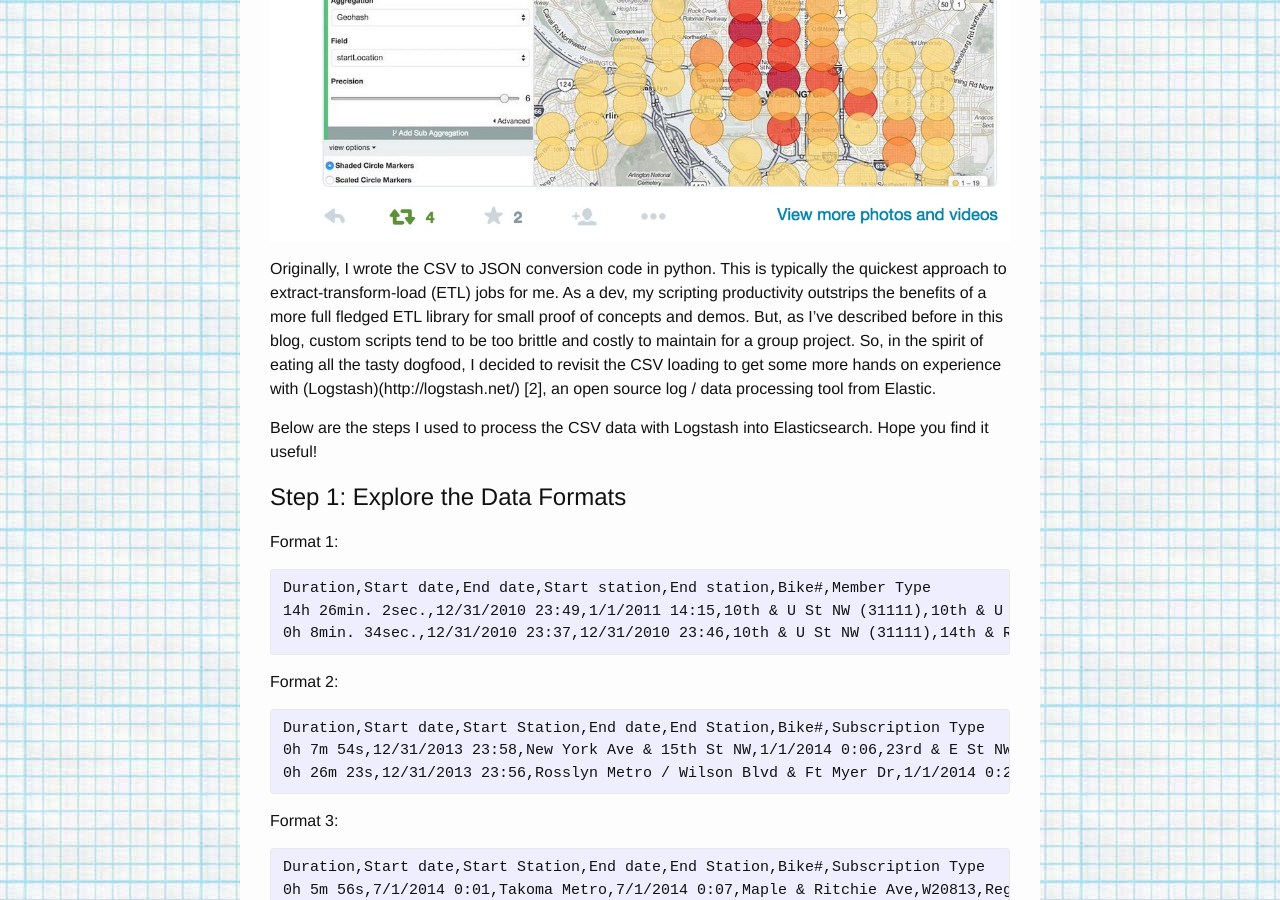
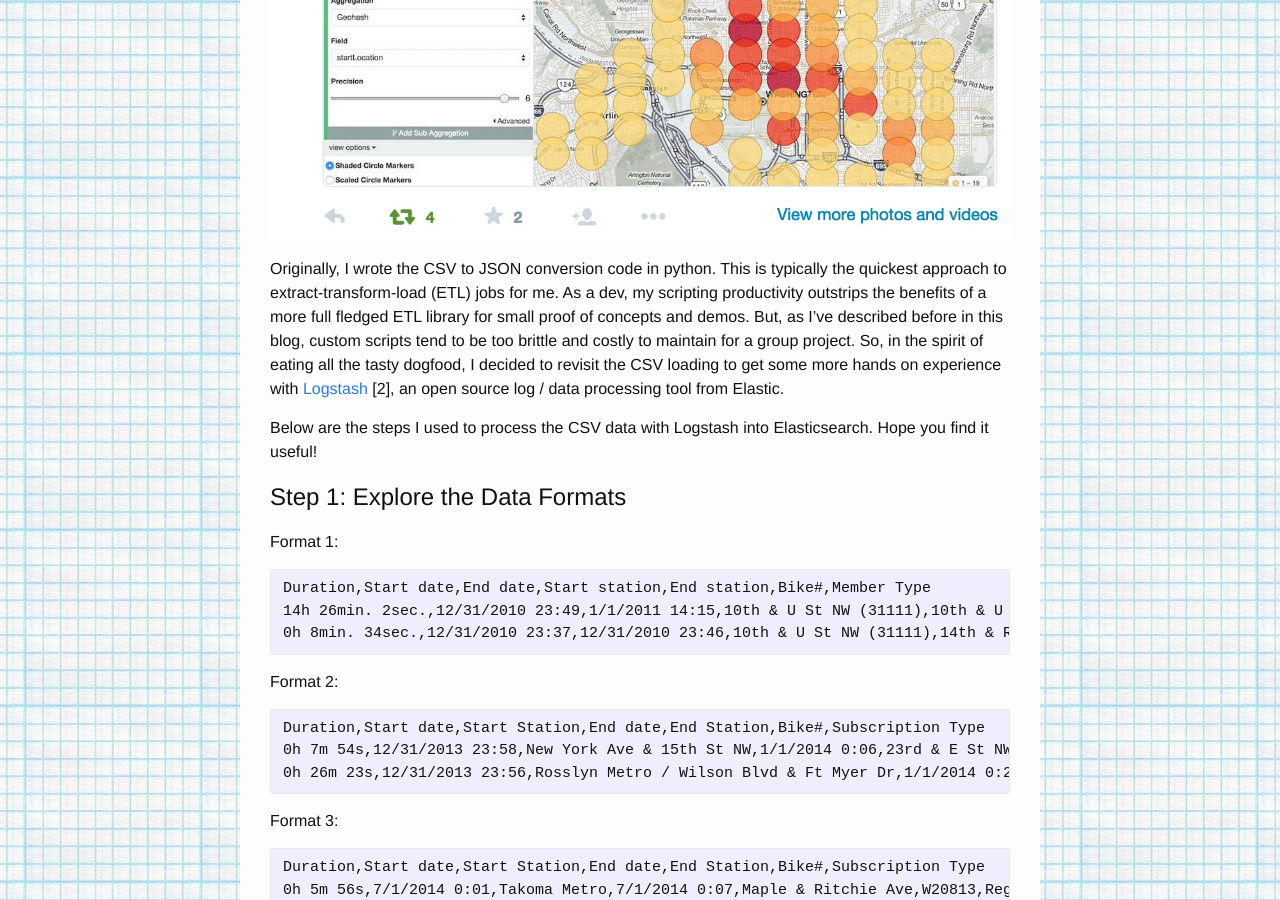
Before and after one commit to derickson/derickson.github.io, a Jekyll site: the page built from _posts/2015-05-12-csv-bikeshare.md, in a window 1280 px wide and 900 px high, scrolled down 704 px. Built offline with Jekyll 4.4.1, drawn with Linux system fonts in a browser that asks for light colours.

Commit message:
bad link md

```diff
--- a/_posts/2015-05-12-csv-bikeshare.md
+++ b/_posts/2015-05-12-csv-bikeshare.md
@@ -13,7 +13,7 @@ The results were fun.  I got to learn the ELK stack with real data and I even go
 
 ![Tweet](/images/posts/2015-05-12-cabiTweet.jpg "Bikeshare Tweet")
 
-Originally, I wrote the CSV to JSON conversion code in python.  This is typically the quickest approach to extract-transform-load (ETL) jobs for me.  As a dev, my scripting productivity outstrips the benefits of a more full fledged ETL library for small proof of concepts and demos.  But, as I've described before in this blog, custom scripts tend to be too  brittle and costly to maintain for a group project.  So, in the spirit of eating all the tasty dogfood, I decided to revisit the CSV loading to get some more hands on experience with (Logstash)(http://logstash.net/) [2], an open source log / data processing tool from Elastic.
+Originally, I wrote the CSV to JSON conversion code in python.  This is typically the quickest approach to extract-transform-load (ETL) jobs for me.  As a dev, my scripting productivity outstrips the benefits of a more full fledged ETL library for small proof of concepts and demos.  But, as I've described before in this blog, custom scripts tend to be too  brittle and costly to maintain for a group project.  So, in the spirit of eating all the tasty dogfood, I decided to revisit the CSV loading to get some more hands on experience with [Logstash](http://logstash.net/) [2], an open source log / data processing tool from Elastic.
 
 Below are the steps I used to process the CSV data with Logstash into Elasticsearch.  Hope you find it useful!
 
```
